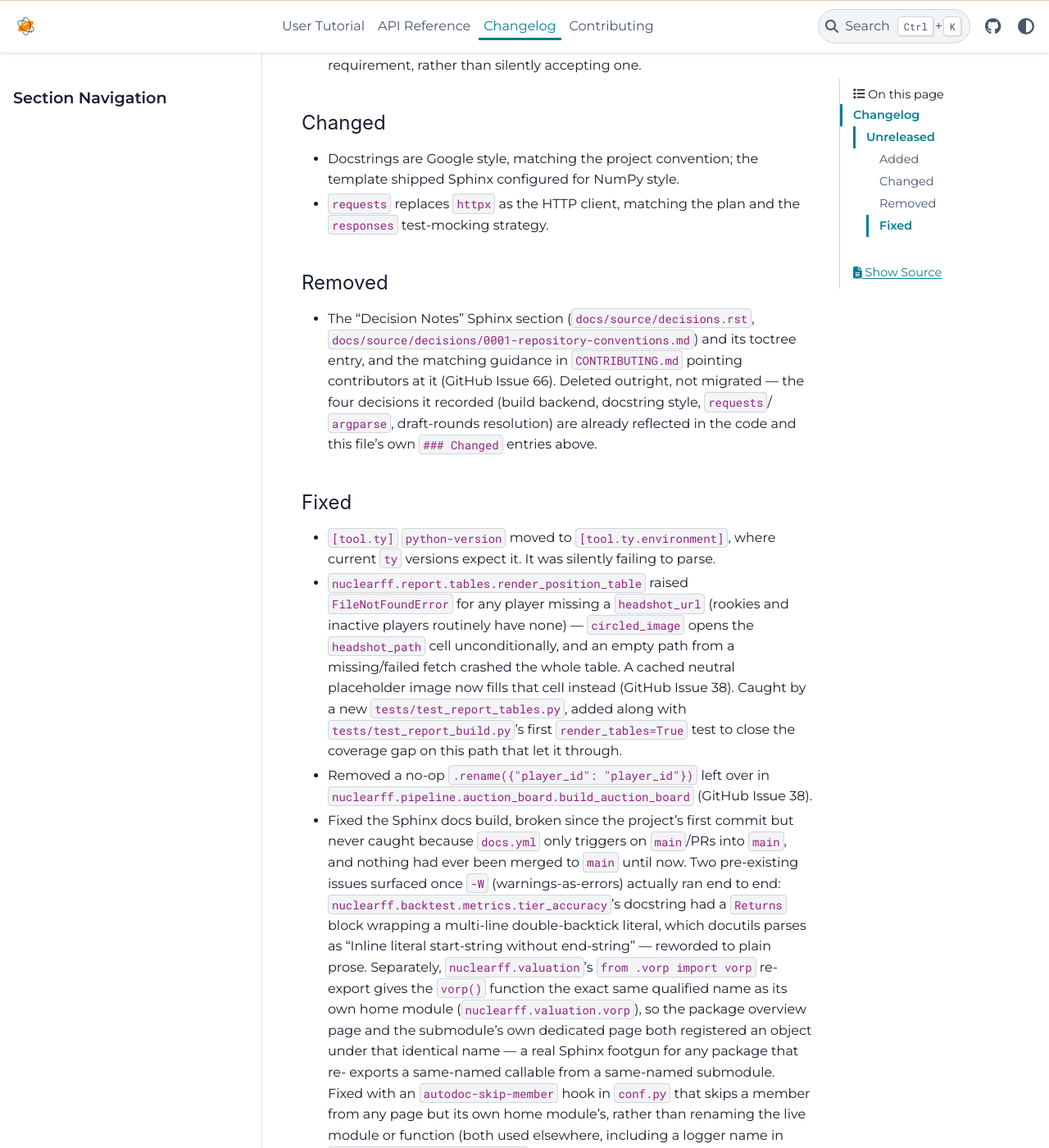
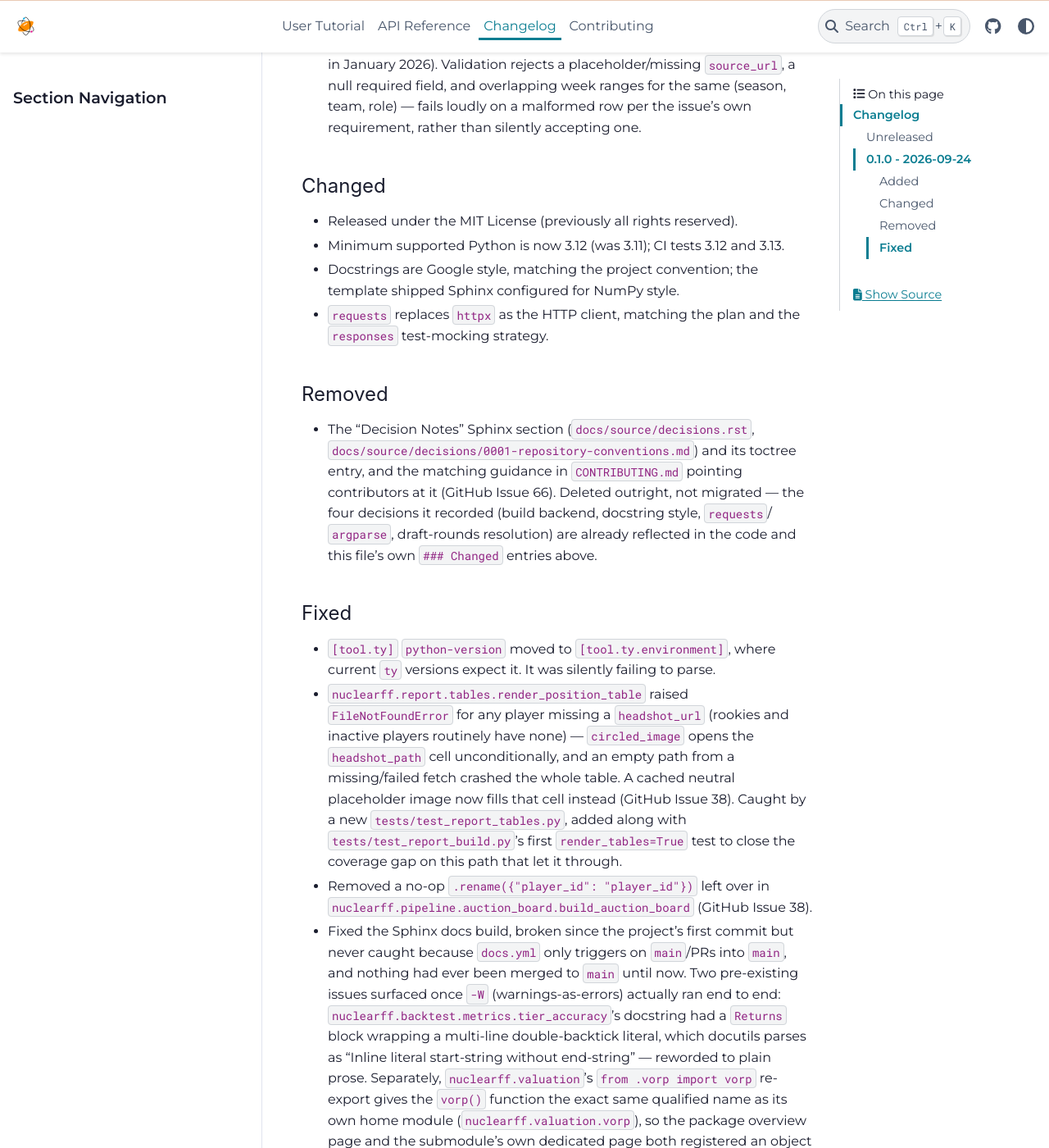
Before and after one commit to nolmacdonald/nuclearff, a Sphinx documentation site: the page built from docs/source/changelog.rst, in a window 1280 px wide and 1400 px high, scrolled down 21051 px. Shown: the whole window at 82% size. Built offline with Sphinx 7.4.7 and the PyData theme 0.15.4, drawn with Linux system fonts in a browser that asks for light colours; some of the changed text lies outside the part shown.

Commit message:
Prepare 0.1.0: MIT license, Python 3.12+, changelog release section (#220)
- Relicense from all-rights-reserved to MIT (LICENSE, pyproject, README, docs copyright).
- Raise the minimum Python to 3.12 to match nuclearff_dashboard: pyproject, ruff/ty targets, CI matrix (3.12, 3.13), docs workflow, README badge, CONTRIBUTING required checks, uv.lock.
- Move [Unreleased] changelog entries under [0.1.0] - 2026-09-24 and open a fresh [Unreleased].
- Ignore /dev/ (local scratch scripts) so it stays untracked.

Co-authored-by: Claude Sonnet 5 <noreply@anthropic.com>

```diff
--- a/CHANGELOG.md
+++ b/CHANGELOG.md
@@ -6,6 +6,8 @@ The format is based on [Keep a Changelog](https://keepachangelog.com/en/1.0.0/),
 and this project adheres to [Semantic Versioning](https://semver.org/spec/v2.0.0.html).
 
 ## [Unreleased]
+
+## [0.1.0] - 2026-09-24
 
 ### Added
 
@@ -808,6 +810,8 @@ and this project adheres to [Semantic Versioning](https://semver.org/spec/v2.0.0
 
 ### Changed
 
+- Released under the MIT License (previously all rights reserved).
+- Minimum supported Python is now 3.12 (was 3.11); CI tests 3.12 and 3.13.
 - Docstrings are Google style, matching the project convention; the template
   shipped Sphinx configured for NumPy style.
 - `requests` replaces `httpx` as the HTTP client, matching the plan and the
@@ -855,4 +859,5 @@ and this project adheres to [Semantic Versioning](https://semver.org/spec/v2.0.0
   function (both used elsewhere, including a logger name in
   `tests/test_valuation_vorp.py`).
 
-[Unreleased]: https://github.com/nolmacdonald/nuclearff/commits/main
+[Unreleased]: https://github.com/nolmacdonald/nuclearff/compare/v0.1.0...HEAD
+[0.1.0]: https://github.com/nolmacdonald/nuclearff/releases/tag/v0.1.0
--- a/docs/source/conf.py
+++ b/docs/source/conf.py
@@ -12,7 +12,7 @@ sys.path.insert(0, str(Path(__file__).parent.parent / "src"))
 
 # -- Project information ------------------------------------------------------
 project = "nuclearff"
-copyright = "2026, Nolan MacDonald. All Rights Reserved"  # noqa: A001
+copyright = "2026, Nolan MacDonald"  # noqa: A001
 author = "Nolan MacDonald"
 # Derive release from the installed package to avoid version drift.
 release = _pkg_version("nuclearff")
```
Also changed, not shown: CONTRIBUTING.md (+0 -1 lines), README.md (+3 -3 lines), pyproject.toml (+5 -4 lines), 6 other files.
